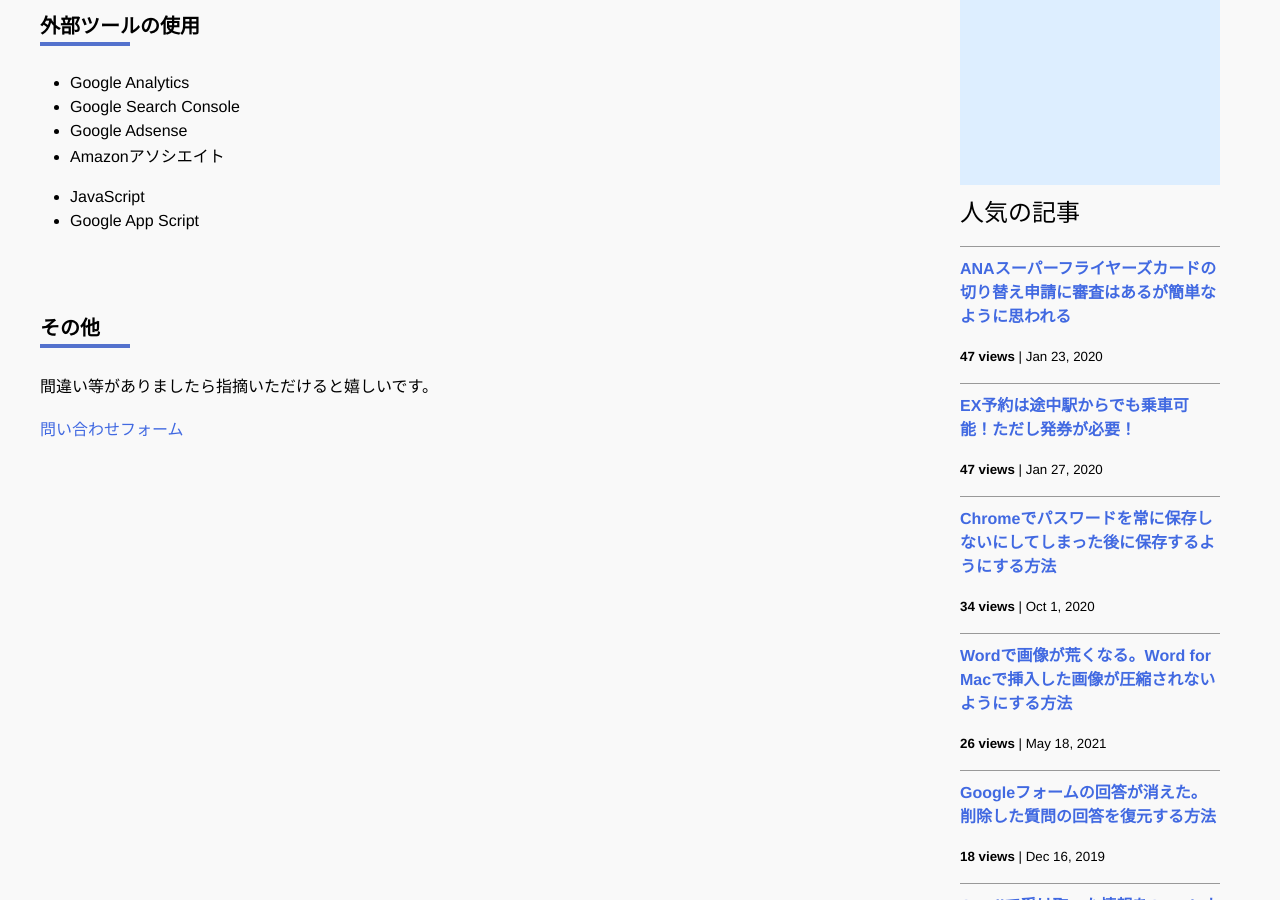
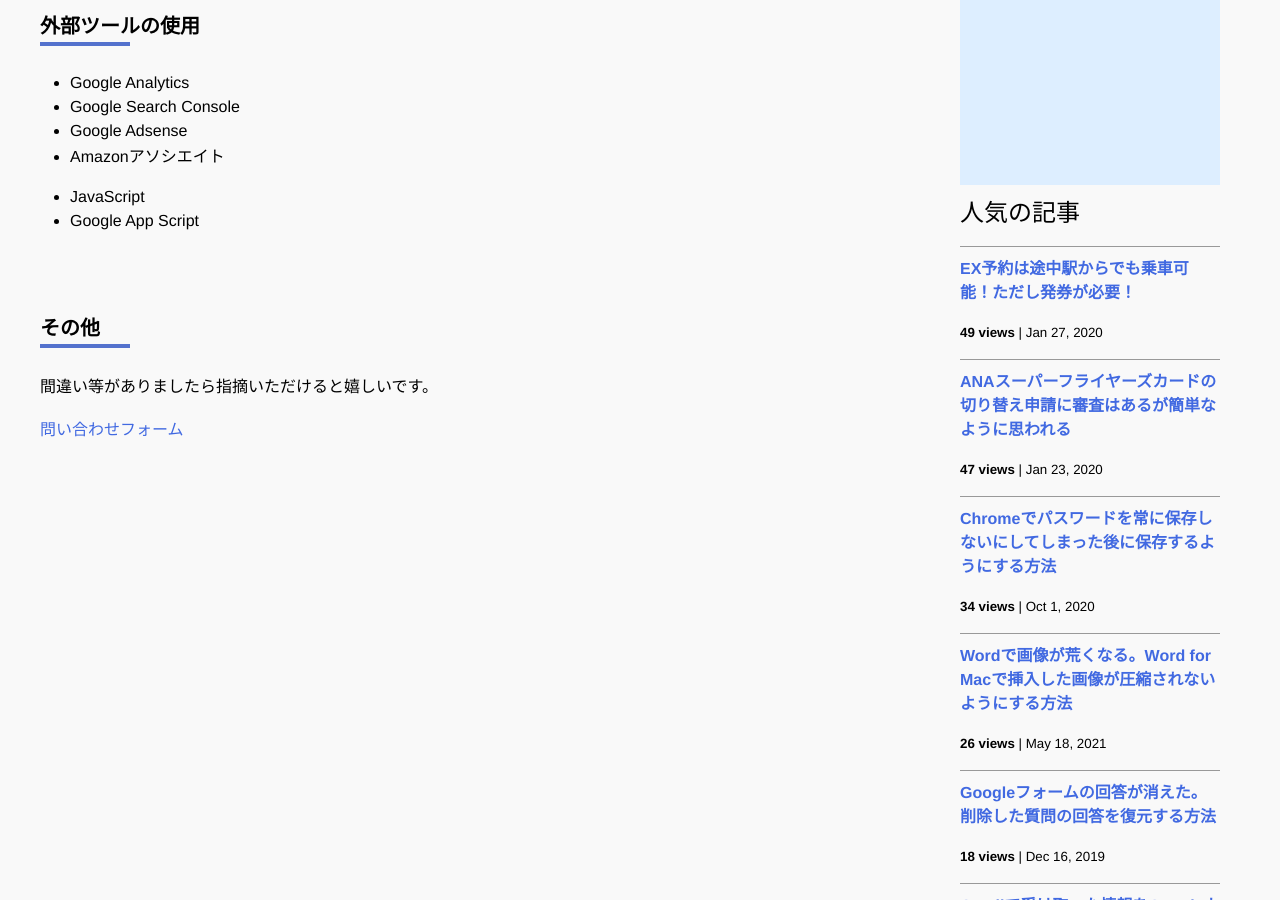
Before and after one commit to iwanaminami/shoyaiwaname, a Jekyll site: the page built from about.markdown, in a window 1280 px wide and 900 px high, scrolled down 628 px. Built offline with Jekyll 4.4.1, drawn with Linux system fonts in a browser that asks for light colours; nearby versions of some CDN libraries; comment, search, counter and statistics services are not loaded.

Commit message:
chore(ga): update _data/popularposts.yml 20260424-1652

```diff
--- a/_data/popularposts.yml
+++ b/_data/popularposts.yml
@@ -1,8 +1,8 @@
 side:
+  - view: 49
+    url: "/2020/01/27/ex-rideontheway.html"
   - view: 47
     url: "/2020/01/23/sfc-judge.html"
-  - view: 47
-    url: "/2020/01/27/ex-rideontheway.html"
   - view: 34
     url: "/2020/10/01/googlepassword.html"
   - view: 26
```
